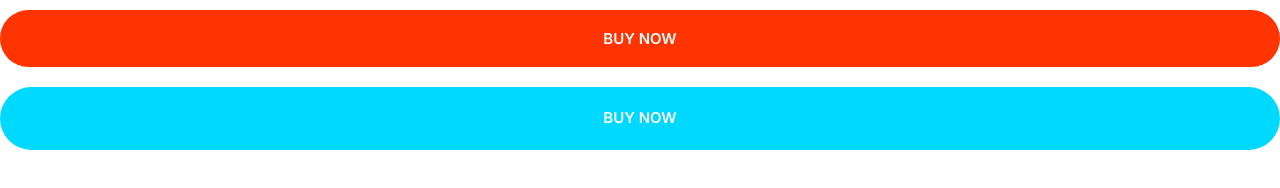
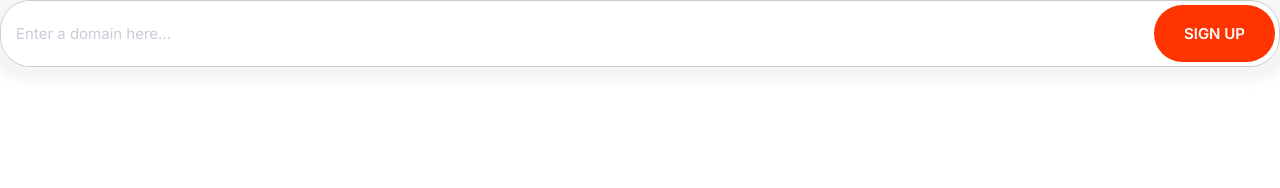
Before and after one commit to brain-shutdown/brain-shutdown.github.io, a plain HTML site: page index.html in a window 1280 px wide. Drawn offline with Linux system fonts and the light colour scheme.

Commit message:
Inputs added

```diff
--- a/css/styles.css
+++ b/css/styles.css
@@ -4,6 +4,8 @@
     --color-accent: #ff3400;
     --color-headings: #1b0760;
     --color-body: #918ca4;
+    --color-border: #ccc;
+    --border-radius: 30px;
 }
 
 *,
@@ -234,6 +236,43 @@ a {
 @media screen and (min-width: 1024px) {
     .btn {
         font-size: 1.5rem;
-        border-radius: 37px;
+        border-radius: 40px;
     }
 }
+
+/* INPUTS */
+.input {
+    font-size: 2rem;
+    padding: 1.5rem 3.5rem;
+    border-radius: var(--border-radius);
+    border: 1px solid var(--color-border);
+    outline: 0;
+    color: var(--color-headings);
+}
+
+::placeholder {
+    color: #cdcbd7;
+}
+
+.input-group {
+    border: 1px solid var(--color-border);
+    border-radius: var(--border-radius);
+    box-shadow: 0 0 1rem 1.5rem #ccc3;
+    display: flex;
+}
+
+.input-group .input {
+    padding: 1.5rem;
+    border: 0;
+    flex-grow: 1;
+}
+
+.input-group .btn {
+    margin: 4px;
+}
+
+@media screen and (min-width: 1024px) {
+    .input {
+        font-size: 1.5rem;
+    }
+}
--- a/index.html
+++ b/index.html
@@ -10,9 +10,9 @@
         <link rel="stylesheet" href="css/styles.css" />
     </head>
     <body>
-        <div class="container">
-            <button class="btn btn--accent btn--block">Buy now</button>
-            <a href="#" class="btn btn--secondary btn--block">Buy Now</a>
+        <div class="input-group">
+            <input type="text" class="input" placeholder="Enter a domain here..." />
+            <button class="btn btn--accent">Sign Up</button>
         </div>
     </body>
 </html>
```
